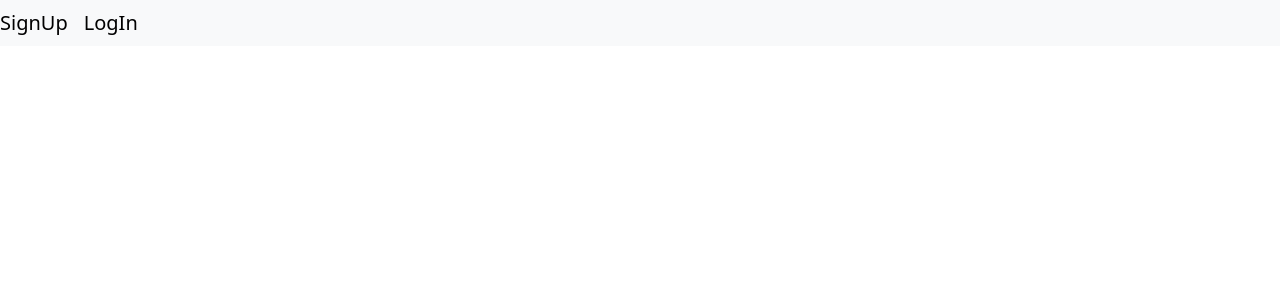
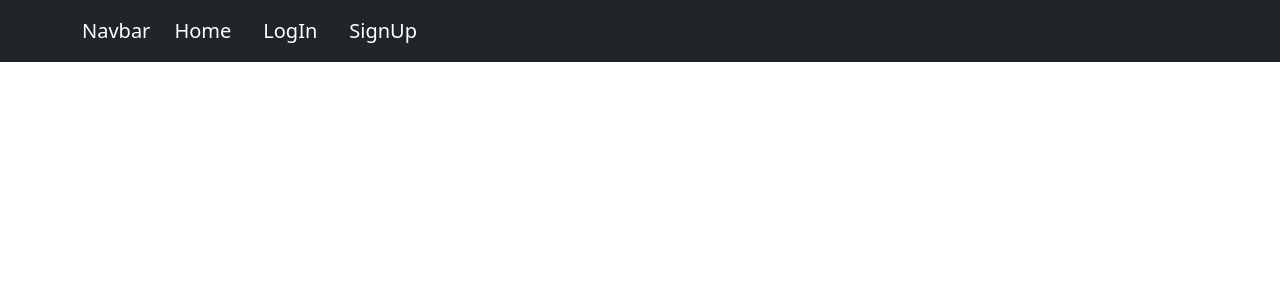
Before and after one commit to shubhamprpcoe/zoomClient, a React (Create React App) app: page / in a window 1280 px wide. Before the commit this address had no page. Shown: the top 300 px of the page. Built offline with nearby package versions, Linux system fonts and the light colour scheme.

Commit message:
new changes

```diff
--- a/src/Components/NavBar/NavBar.js
+++ b/src/Components/NavBar/NavBar.js
@@ -1,21 +1,21 @@
 import React from 'react';
 import Nav from 'react-bootstrap/Nav';
 import {Link} from "react-router-dom"
+import Container from 'react-bootstrap/Container';
+import Navbar from 'react-bootstrap/Navbar';
 
 export function NavBar(props) {
   return (
-    <nav class="navbar navbar-expand-lg navbar-light bg-light">
-        {/* <Link class="navbar-brand" to="/SignUp">SignUp</Link>
-        <Link class="navbar-brand" to="/LogIn">LogIn</Link> */}
-        <ul class="navbar-nav">
-      <li class="nav-item active">
-      <Link class="navbar-brand" to="/SignUp">SignUp</Link>
 
-      </li>
-      <li class="nav-item">
-      <Link class="navbar-brand" to="/LogIn">LogIn</Link>
-      </li>
-      </ul>
-    </nav>
+    <Navbar bg="dark" data-bs-theme="dark">
+      <Container>
+        <Navbar.Brand href="#home">Navbar</Navbar.Brand>
+        <Nav className="me-auto">
+          <Nav.Link ><Link class="navbar-brand" to="/">Home</Link></Nav.Link>
+          <Nav.Link > <Link class="navbar-brand" to="/LogIn">LogIn</Link></Nav.Link>
+          <Nav.Link ><Link class="navbar-brand" to="/SignUp">SignUp</Link></Nav.Link>
+        </Nav>
+      </Container>
+    </Navbar>
   );
 }
```
